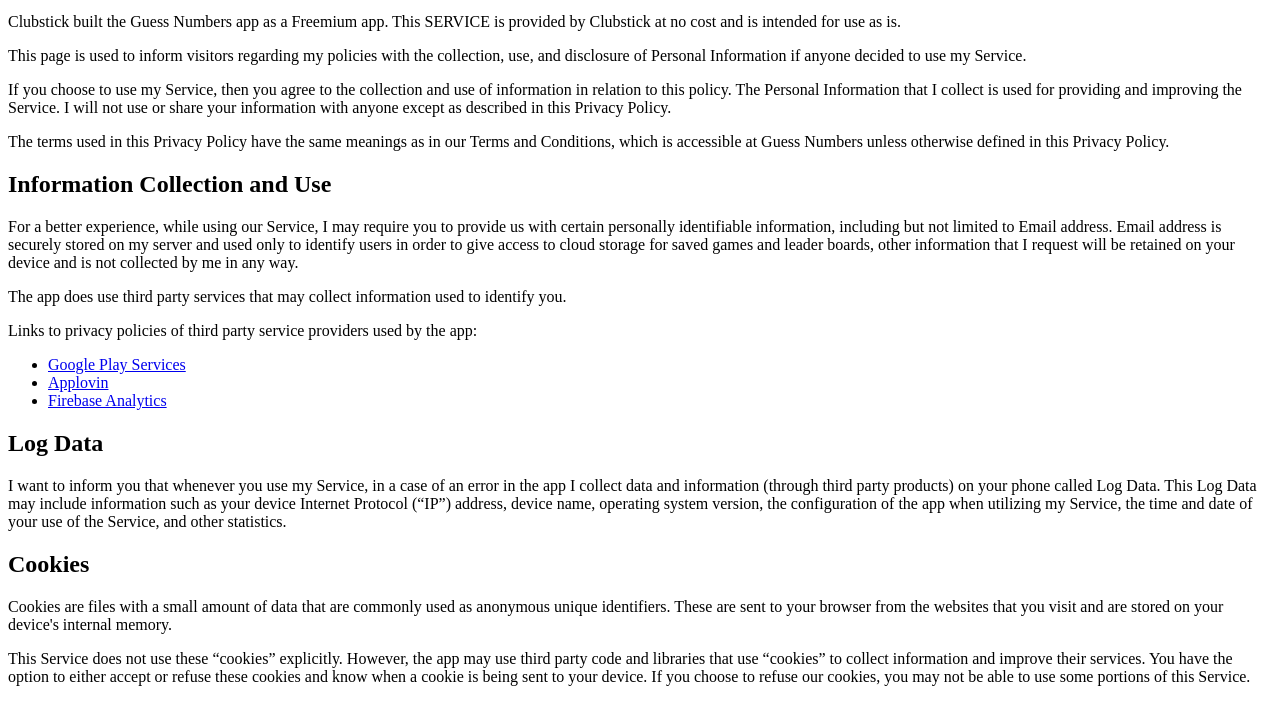
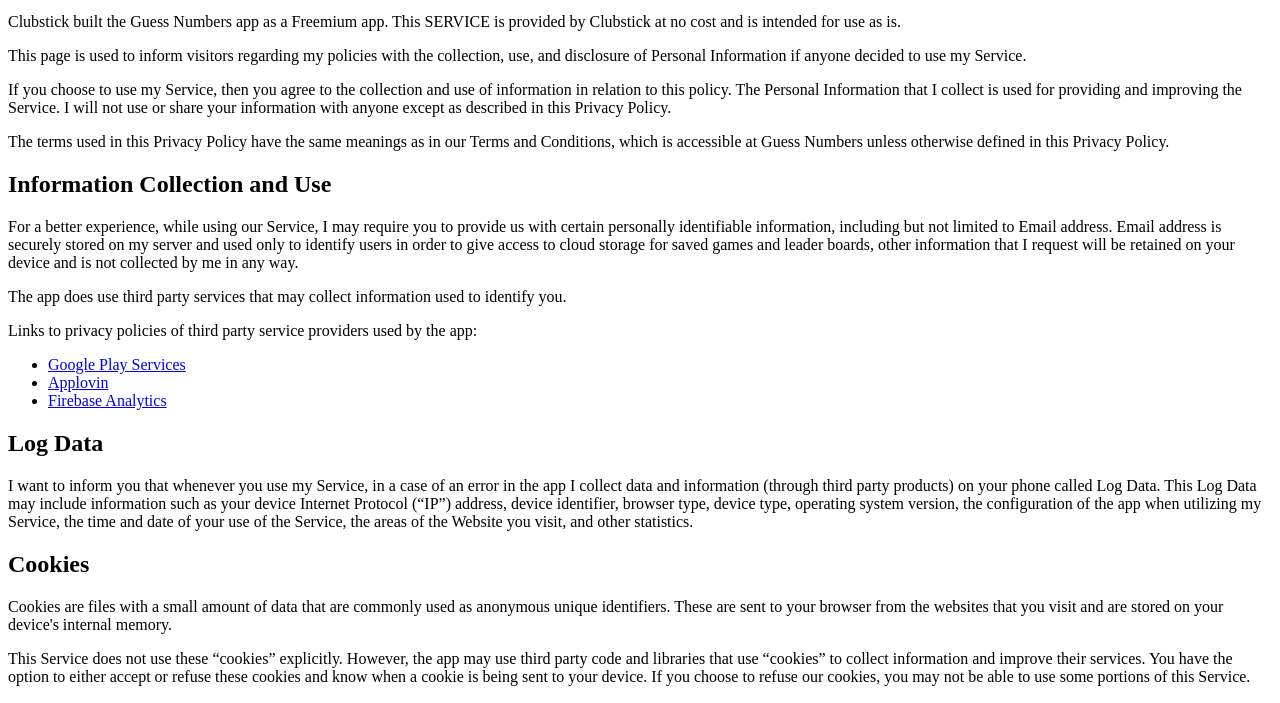
Before and after one commit to Clubstick/clubstick.github.io, a plain HTML site: page privacy_policy.html in a window 1280 px wide. Shown: the part 87-790 px from the top of the page. Drawn offline with Linux system fonts and the light colour scheme.

Commit message:
- log data description update

```diff
--- a/privacy_policy.html
+++ b/privacy_policy.html
@@ -32,7 +32,7 @@
 <p></p>
 <h2>Log Data</h2>
 <p></p>
-<p>I want to inform you that whenever you use my Service, in a case of an error in the app I collect data and information (through third party products) on your phone called Log Data. This Log Data may include information such as your device Internet Protocol (“IP”) address, device name, operating system version, the configuration of the app when utilizing my Service, the time and date of your use of the Service, and other statistics.</p>
+<p>I want to inform you that whenever you use my Service, in a case of an error in the app I collect data and information (through third party products) on your phone called Log Data. This Log Data may include information such as your device Internet Protocol (“IP”) address, device identifier, browser type, device type, operating system version, the configuration of the app when utilizing my Service, the time and date of your use of the Service, the areas of the Website you visit, and other statistics.</p>
 <p></p>
 <h2>Cookies</h2>
 <p></p>
```
